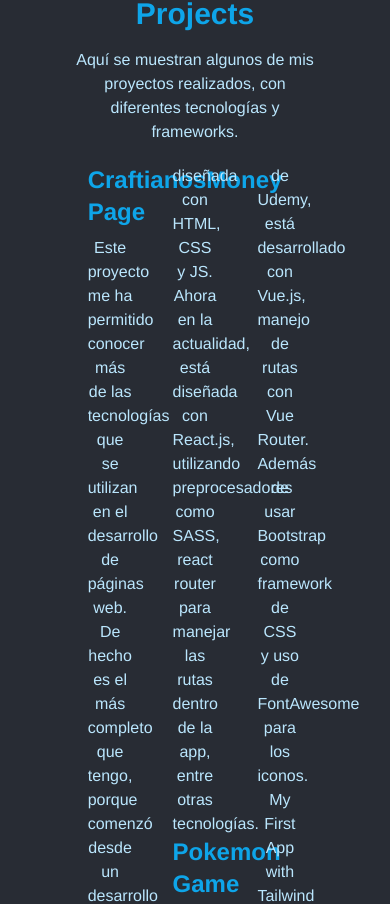
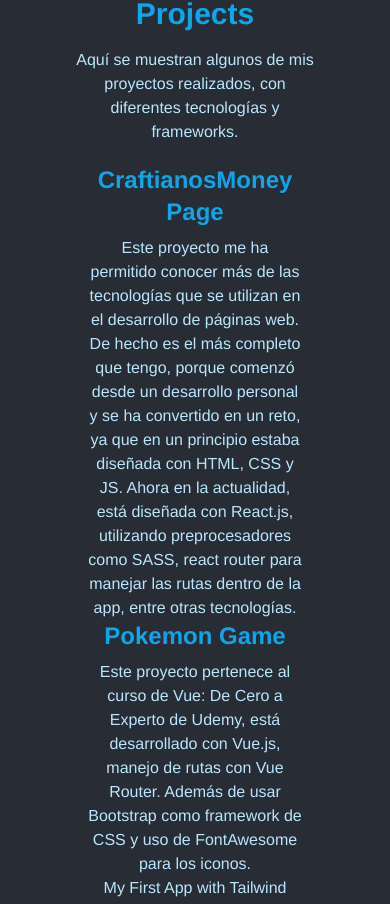
Before and after one commit to mjesusoj/portfolio, a Vue app: page / in a window 390 px wide. Shown: the part 1192-2096 px from the top of the page. Built offline with nearby package versions, Linux system fonts and the light colour scheme.

Commit message:
Fix responsive of the projects section :rocket: #1

```diff
--- a/src/App.vue
+++ b/src/App.vue
@@ -9,7 +9,7 @@
           <Navbar />
         </div>
 
-        <div class="col-span-4 col-end-6 ...">
+        <div class="col-span-4 col-end-6">
           <div class="columns-xl mt-5">
             <AboutMe />
           </div>
--- a/src/components/AboutMe.vue
+++ b/src/components/AboutMe.vue
@@ -1,6 +1,6 @@
 <template>
     <figure id="about-me" class="md:flex bg-slate-100 rounded-xl p-8 md:p-0 dark:bg-slate-800">
-        <img class="w-24 h-24 md:w-auto md:h-auto md:rounded-md rounded-full mx-auto" src="../assets/photo-mj.png" alt="Vue logo"  />
+        <img class="w-25 h-24 md:w-4/12 md:h-full xl:w-auto xl:h-auto md:rounded-md rounded-full mx-auto" src="../assets/photo-mj.png" alt="Vue logo"  />
         <div class="pt-6 md:p-8 text-center md:text-left space-y-4">
         <blockquote>
             <h2 class="text-3xl text-sky-400 font-bold bg-clip-text">
--- a/src/components/Projects.vue
+++ b/src/components/Projects.vue
@@ -8,7 +8,7 @@
                 Aquí se muestran algunos de mis proyectos realizados, con diferentes tecnologías y frameworks.
             </p>
         </div>
-        <div class="gap-10 columns-3 dark:bg-slate-800 text-sky-200 p-5">
+        <div class="gap-10 columns-1 lg:columns-3 dark:bg-slate-800 text-sky-200 p-5">
             <div class="craftianosPage">
                 <a href="https://craftianosmoney.com" target="_blank" rel="noopener noreferrer">
                     <h3 class="text-2xl text-sky-500 hover:text-sky-700 font-bold bg-clip-text">CraftianosMoney Page</h3>
```
